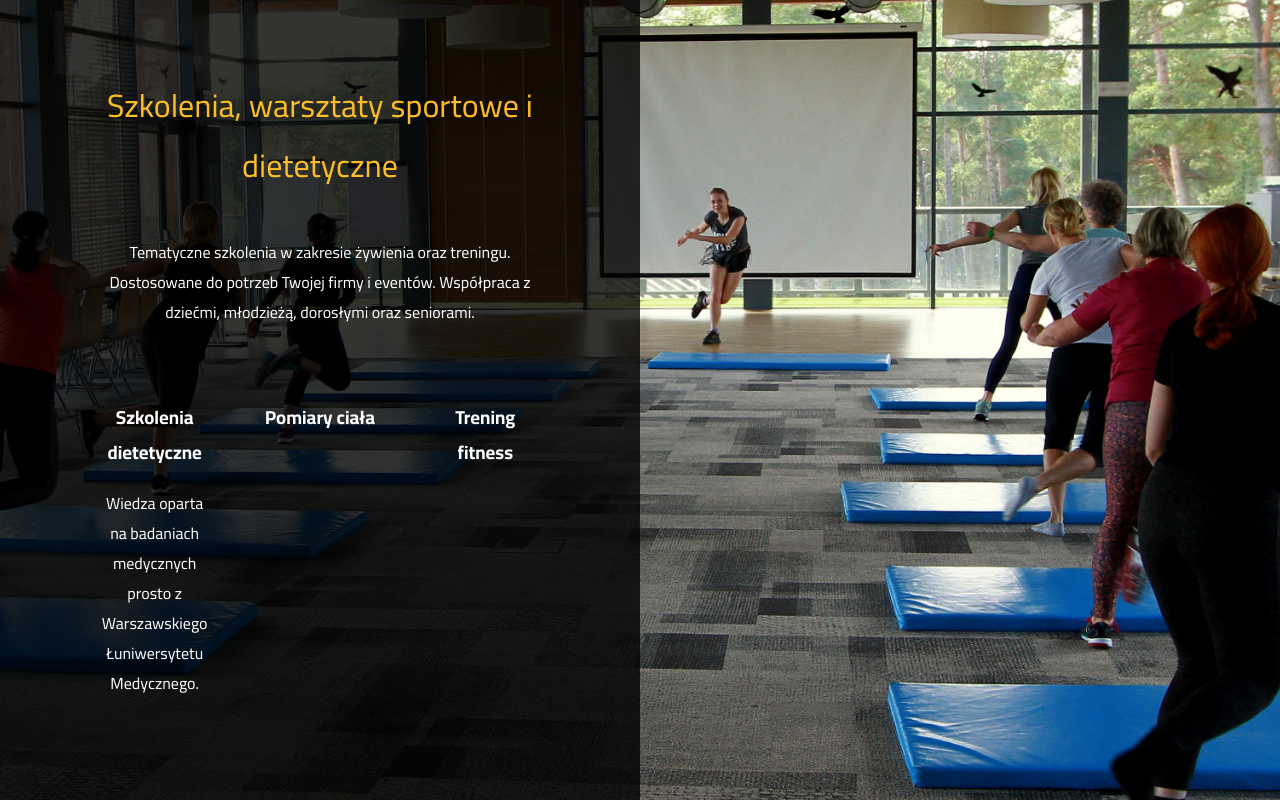
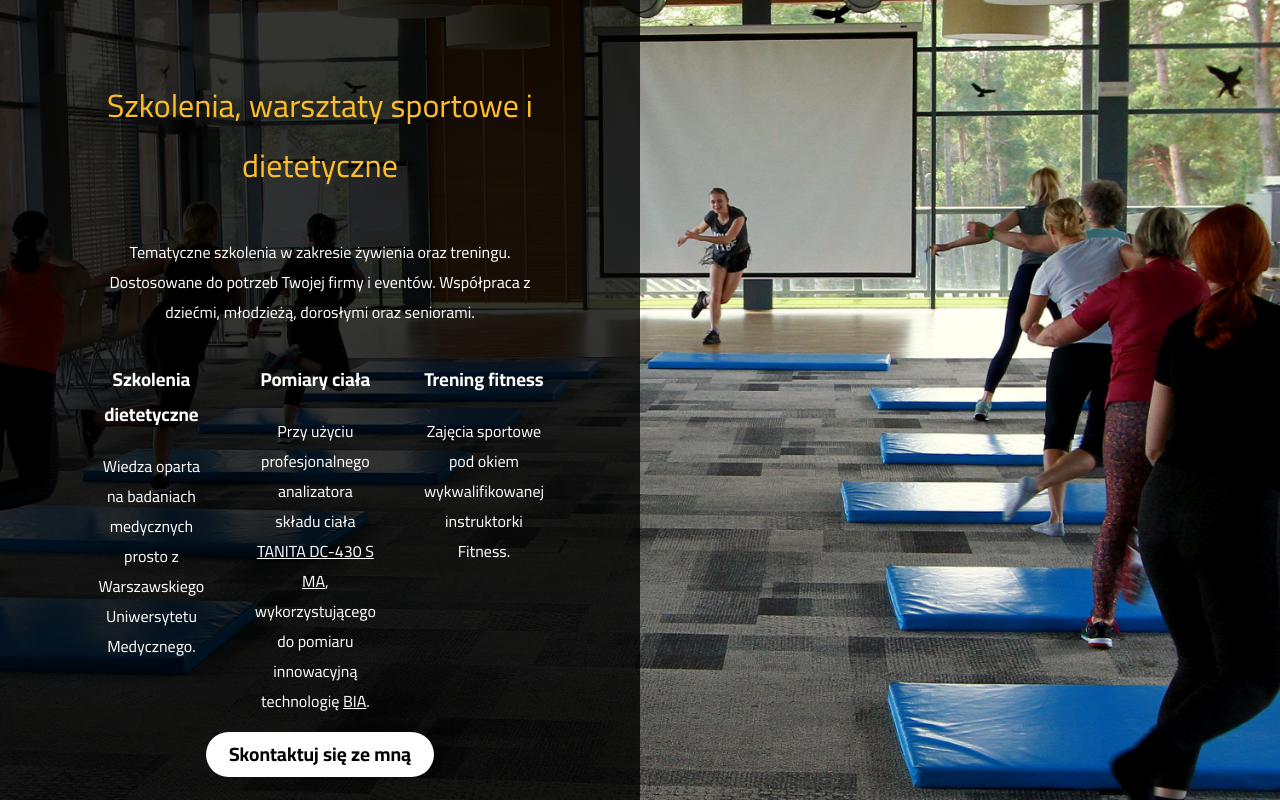
Before and after one commit to moroz/dietetyczka_xyz, a Next.js app: page /warsztaty in a window 1280 px wide. Built offline with nearby package versions, Linux system fonts and the light colour scheme.

Commit message:
Add CTAs

```diff
--- a/components/Consultation/Hero/Hero.module.sass
+++ b/components/Consultation/Hero/Hero.module.sass
@@ -28,7 +28,7 @@
 .bullets
   display: flex
   flex-wrap: wrap
-  gap: 3rem 2rem
+  gap: 2rem 2rem
   text-align: left
   padding: 0
   align-items: center
--- a/components/Workshops/Hero/Hero.module.sass
+++ b/components/Workshops/Hero/Hero.module.sass
@@ -1,3 +1,4 @@
+@use "sass:math"
 @import ../../Consultation/Hero/Hero.module.sass
 
 .workshopHero
@@ -16,3 +17,19 @@
   margin: auto 0
   grid-template-columns: repeat(3, 1fr)
   gap: 3rem
+
+$cta-height: 2.85rem
+
+.cta
+  a
+    display: inline-block
+    color: black
+    background: white
+    height: $cta-height
+    padding: 0 #{$cta-height * 0.5}
+    line-height: $cta-height
+    font-size: 1.2em
+    border-radius: $cta-height * 0.5
+    font-weight: bold
+
+    margin-bottom: 3rem
--- a/components/Workshops/Hero/index.tsx
+++ b/components/Workshops/Hero/index.tsx
@@ -1,5 +1,6 @@
 import React from "react";
 import styles from "./Hero.module.sass";
+import Link from "next/link";
 
 interface Props {}
 
@@ -10,7 +11,7 @@ const Hero: React.FC<Props> = () => {
         <h1>Szkolenia, warsztaty sportowe i dietetyczne</h1>
         <p>
           Tematyczne szkolenia w zakresie żywienia oraz treningu. Dostosowane do
-          potrzeb Twojej firmy i eventów. Współpraca z dziećmi, młodzieżą,
+          potrzeb Twojej firmy i&nbsp;eventów. Współpraca z dziećmi, młodzieżą,
           dorosłymi oraz seniorami.
         </p>
 
@@ -19,18 +20,46 @@ const Hero: React.FC<Props> = () => {
             <h3>Szkolenia dietetyczne</h3>
             <p>
               Wiedza oparta na badaniach medycznych prosto z Warszawskiego
-              Łuniwersytetu Medycznego.
+              Uniwersytetu Medycznego.
             </p>
           </article>
           <article>
             <h3>Pomiary ciała</h3>
-            <p></p>
+            <p>
+              Przy użyciu profesjonalnego analizatora składu ciała{" "}
+              <a
+                href="http://www.tanitapolska.pl/"
+                target="_blank"
+                rel="noopener noreferer"
+              >
+                TANITA DC-430 S MA
+              </a>
+              , wykorzystującego do pomiaru innowacyjną technologię{" "}
+              <a
+                href="https://pl.wikipedia.org/wiki/Analiza_impedancji_bioelektrycznej"
+                target="_blank"
+                rel="noopener noreferer"
+              >
+                BIA
+              </a>
+              .
+            </p>
           </article>
           <article>
             <h3>Trening fitness</h3>
-            <p></p>
+            <p>
+              Zajęcia sportowe pod okiem wykwalifikowanej instruktorki Fitness.
+            </p>
           </article>
         </div>
+        <div className={styles.cta}>
+          <Link href="/kontakt">
+            <a className={styles.cta}>Skontaktuj się ze mną</a>
+          </Link>
+        </div>
+        <Link href="/">
+          <a>&lt;&lt; powrót</a>
+        </Link>
       </div>
     </section>
   );
--- a/pages/index.tsx
+++ b/pages/index.tsx
@@ -33,14 +33,14 @@ const Home: NextPage = () => {
       <LandingTile
         className={styles.consultation}
         href="/konsultacje"
-        hoverPic="/foteliki.jpg"
+        hoverPic="/konsultacje.jpg"
       >
         <p>Konsultacje dietetyczne</p>
       </LandingTile>
       <LandingTile
         className={styles.workout}
         hoverPic="/pustynia.jpg"
-        href="/treningi"
+        href="/kontakt"
       >
         <p>Kontakt</p>
       </LandingTile>
--- a/styles/app.sass
+++ b/styles/app.sass
@@ -13,5 +13,8 @@ a
   color: inherit
   text-decoration: none
 
+  p &
+    text-decoration: underline
+
   &:hover
     text-decoration: underline
```
Also changed, not shown: pages/kontakt.tsx (added, +13 -0 lines), public/foteliki.jpg (deleted), public/konsultacje.jpg (added).
